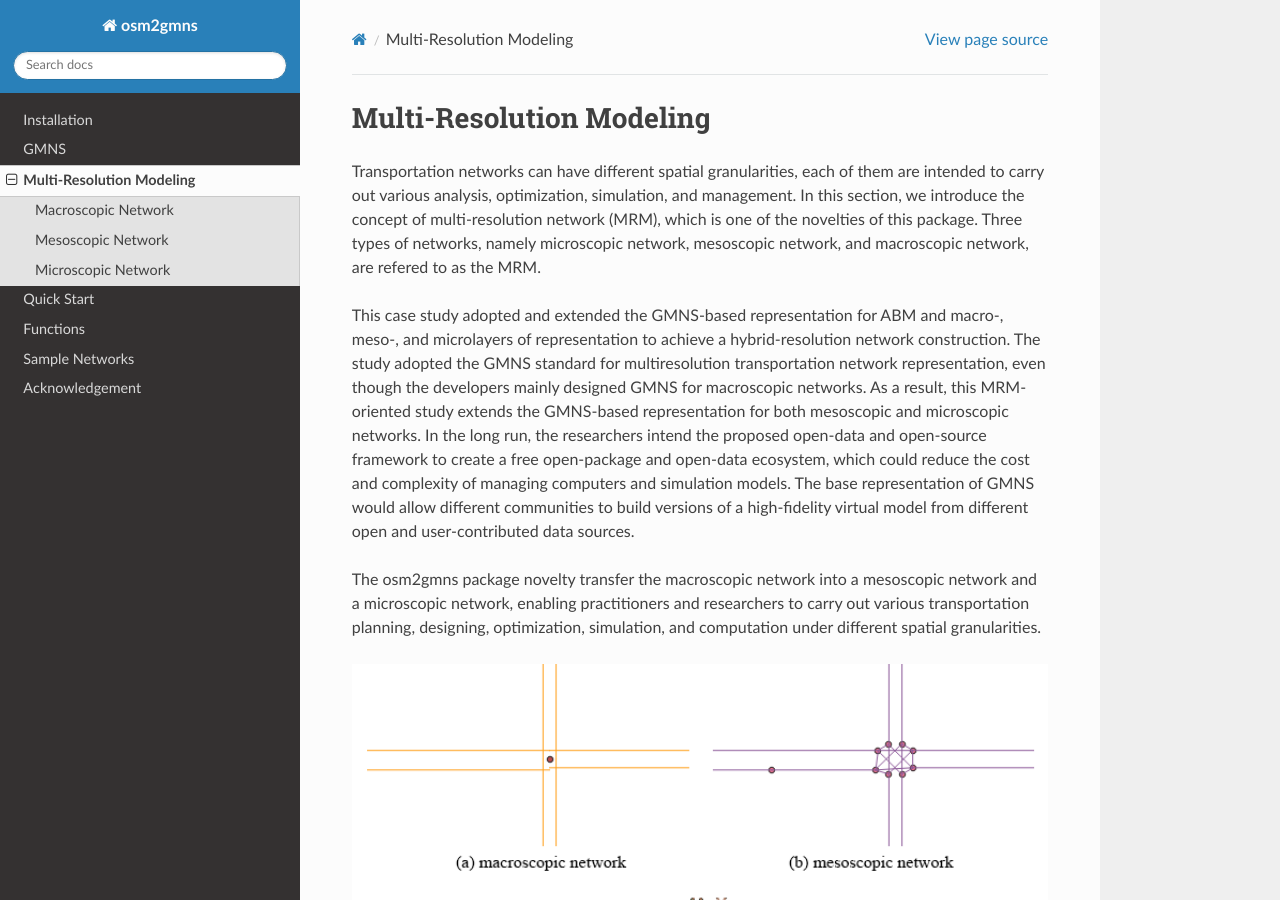
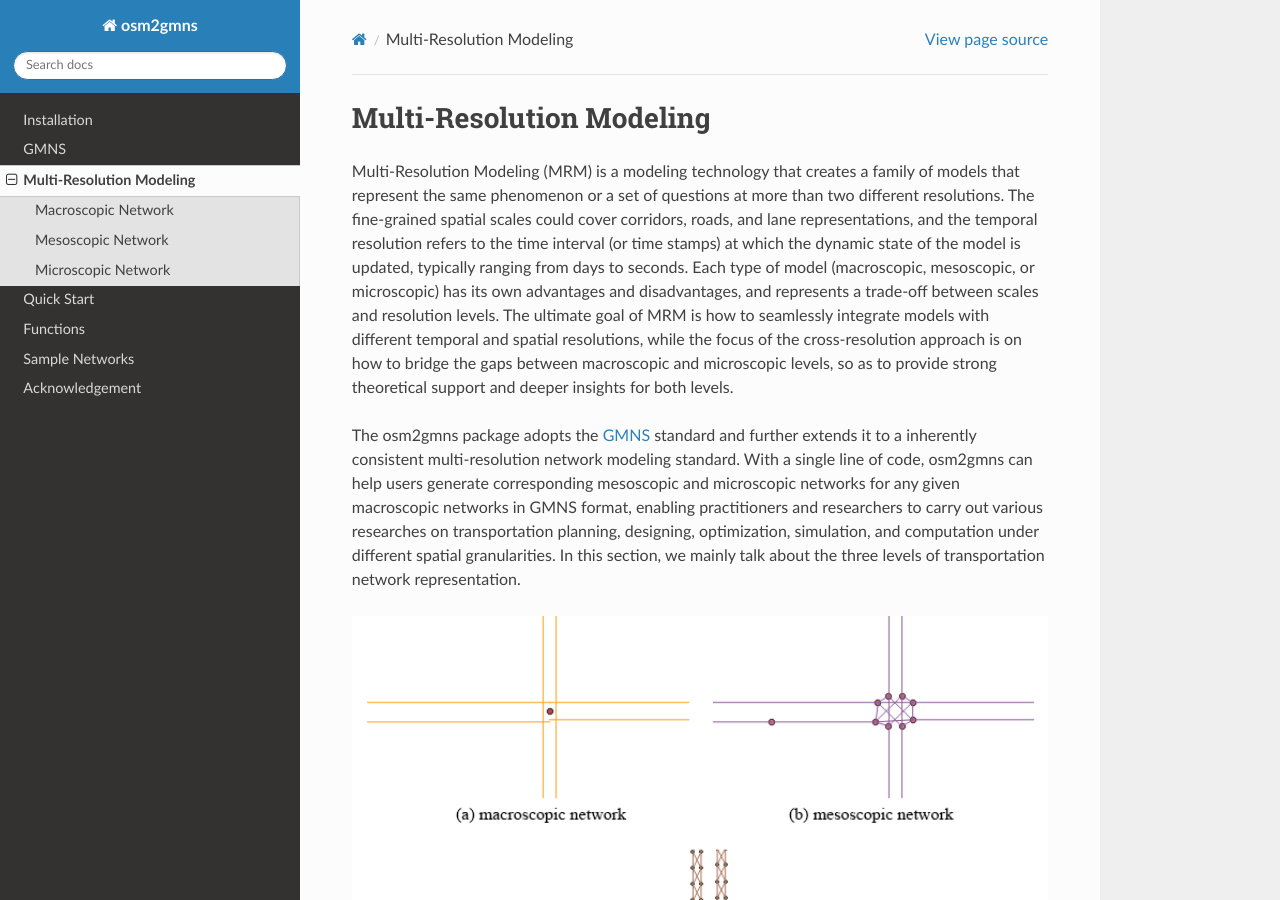
Before and after one commit to jiawlu/OSM2GMNS, a Sphinx documentation site: the page built from docs/source/mrm.rst, in a window 1280 px wide and 900 px high. Built offline with Sphinx 7.4.7 and the Read the Docs theme 2.0.0, drawn with Linux system fonts in a browser that asks for light colours.

Commit message:
update docs

```diff
--- a/docs/source/conf.py
+++ b/docs/source/conf.py
@@ -17,8 +17,7 @@ sys.path.insert(0, os.path.abspath('../../osm2gmns'))
 
 autodoc_mock_imports = [
     "shapely",
-    "osmium",
-    "numpy"
+    "osmium"
 ]
 # -- Project information -----------------------------------------------------
 
--- a/docs/source/mrm.rst
+++ b/docs/source/mrm.rst
@@ -2,28 +2,26 @@
 Multi-Resolution Modeling
 =========================
 
-Transportation networks can have different spatial granularities, each of them are
-intended to carry out various analysis, optimization, simulation, and management.
-In this section, we introduce the concept of multi-resolution network (MRM), which
-is one of the novelties of this package. Three types of networks, namely microscopic
-network, mesoscopic network, and macroscopic network, are refered to as the MRM.
+Multi-Resolution Modeling (MRM) is a modeling technology that creates a family of models
+that represent the same phenomenon or a set of questions at more than two different resolutions.
+The fine-grained spatial scales could cover corridors, roads, and lane representations,
+and the temporal resolution refers to the time interval (or time stamps) at which the
+dynamic state of the model is updated, typically ranging from days to seconds. Each
+type of model (macroscopic, mesoscopic, or microscopic) has its own advantages and
+disadvantages, and represents a trade-off between scales and resolution levels. The
+ultimate goal of MRM is how to seamlessly integrate models with different temporal and
+spatial resolutions, while the focus of the cross-resolution approach is on how to
+bridge the gaps between macroscopic and microscopic levels, so as to provide strong
+theoretical support and deeper insights for both levels.
 
-This case study adopted and extended the GMNS-based representation for ABM and macro-,
-meso-, and microlayers of representation to achieve a hybrid-resolution network
-construction. The study adopted the GMNS standard for multiresolution transportation
-network representation, even though the developers mainly designed GMNS for macroscopic
-networks. As a result, this MRM-oriented study extends the GMNS-based representation
-for both mesoscopic and microscopic networks. In the long run, the researchers intend
-the proposed open-data and open-source framework to create a free open-package and
-open-data ecosystem, which could reduce the cost and complexity of managing computers
-and simulation models. The base representation of GMNS would allow different communities
-to build versions of a high-fidelity virtual model from different open and user-contributed
-data sources.
+The osm2gmns package adopts the `GMNS`_ standard and further extends it to a inherently
+consistent multi-resolution network modeling standard. With a single line of code,
+osm2gmns can help users generate corresponding mesoscopic and microscopic networks for
+any given macroscopic networks in GMNS format, enabling practitioners and researchers
+to carry out various researches on transportation planning, designing, optimization,
+simulation, and computation under different spatial granularities. In this section,
+we mainly talk about the three levels of transportation network representation.
 
-The osm2gmns package novelty transfer the macroscopic network into a mesoscopic network
-and a microscopic network, enabling practitioners and researchers to carry out various
-transportation planning, designing, optimization, simulation, and computation under
-different spatial granularities.
 
 .. figure:: _images/mrnet.png
     :name: micronet_pic
```
Also changed, not shown: other parts of docs/source/mrm.rst (+1 -0 lines).
